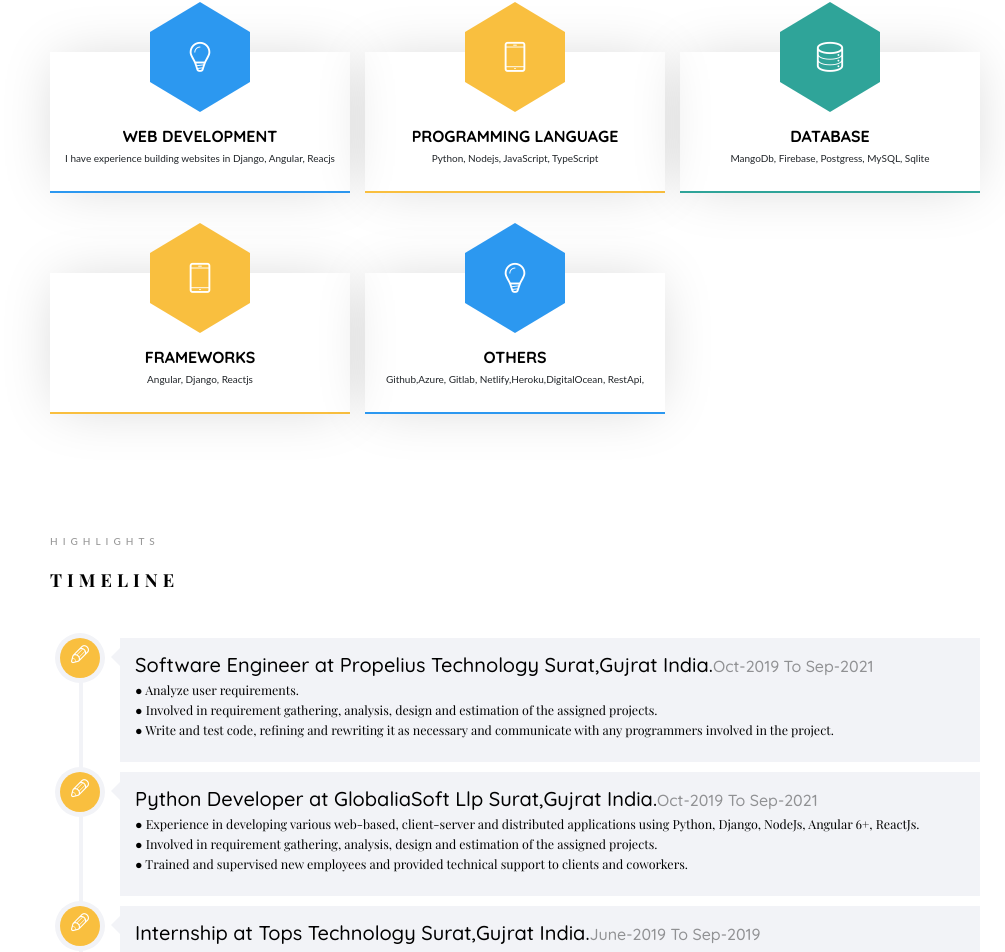
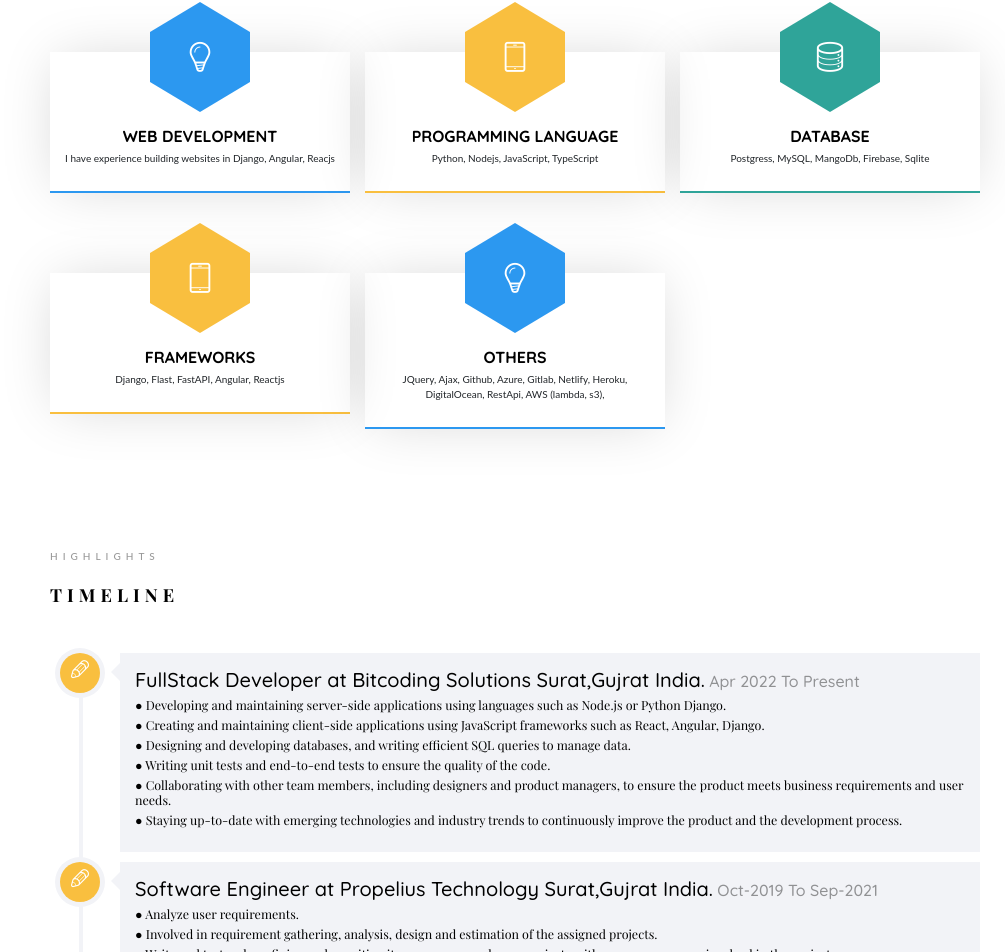
Before and after one commit to gajanan0707/My_PortFolio, a React (Create React App) app: page / in a window 1280 px wide. Shown: the part 1142-2094 px from the top of the page, without its empty margins (275-1280 px from the left). Built offline with nearby package versions, Linux system fonts and the light colour scheme; a web font is replaced by a local one.

Commit message:
New update

```diff
--- a/src/components/about.jsx
+++ b/src/components/about.jsx
@@ -17,7 +17,7 @@ export default class About extends Component {
                       <span className="heading-meta">About Us</span>
                       <h2 className="colorlib-heading">Who Am I?</h2>
                       <h4>
-                      Hi, I’m Gajanan. I'm a multi-talented human with over 2+ years of experience in Web Development. You can also call me a FullStack Developer, I don’t like to define myself by the work I’ve done. I define myself by the work I want to do. Skills can be taught, personality is inherent. I prefer to keep learning, continue challenging myself and do interesting things that matter. I like to develop expertise in a number of areas over the course of my life and career.
+                      Hi, I’m Gajanan. Hi, I am a full-stack web developer having over 4+ years of experience.I am always enthusiastic for learning new technologies, I don’t like to define myself by the work I’ve done. I define myself by the work I want to do. Skills can be taught, personality is inherent. I prefer to keep learning, continue challenging myself and do interesting things that matter. I like to develop expertise in a number of areas over the course of my life and career.
                       </h4>
                     </div>
                   </div>
@@ -71,7 +71,7 @@ export default class About extends Component {
                   </span>
                   <div className="desc">
                     <h3>Database</h3>
-                    <p>MangoDb, Firebase, Postgress, MySQL, Sqlite</p>
+                    <p>Postgress, MySQL, MangoDb, Firebase, Sqlite</p>
                   </div>
                 </div>
               </div>
@@ -82,7 +82,7 @@ export default class About extends Component {
                   </span>
                   <div className="desc">
                     <h3>Frameworks</h3>
-                    <p>Angular, Django, Reactjs</p>
+                    <p>Django, Flast, FastAPI, Angular, Reactjs</p>
                   </div>
                 </div>
               </div>
@@ -94,7 +94,7 @@ export default class About extends Component {
                   <div className="desc">
                     <h3>Others</h3>
                     <p>
-                     Github,Azure, Gitlab, Netlify,Heroku,DigitalOcean, RestApi,
+                    JQuery, Ajax, Github, Azure, Gitlab, Netlify, Heroku, DigitalOcean, RestApi, AWS (lambda, s3),
                     </p>
                   </div>
                 </div>
--- a/src/components/introduction.jsx
+++ b/src/components/introduction.jsx
@@ -25,7 +25,7 @@ export default class Introduction extends Component {
                           <p>
                             <a
                               className="btn btn-primary btn-learn"
-                              href="https://drive.google.com/file/d/1DZebtQZjI7Bg89tgv7DZ0gBB1fTgOvkC/view?usp=sharing"
+                              href="https://drive.google.com/file/d/1Eoomceu36dnAktrvGYggiiwPfw0jKfzZ/view?usp=drive_link"
                               target="_blank"
                               rel="noopener noreferrer"
                             >
--- a/src/components/timeline.jsx
+++ b/src/components/timeline.jsx
@@ -18,6 +18,30 @@ export default class Timeline extends Component {
             <div className="row">
               <div className="col-md-12">
                 <div className="timeline-centered">
+                <article
+                    className="timeline-entry animate-box"
+                    data-animate-effect="fadeInLeft"
+                  >
+                    <div className="timeline-entry-inner">
+                      <div className="timeline-icon color-3">
+                        <i className="icon-pen2" />
+                      </div>
+                      <div className="timeline-label">
+                        <h2>
+                          FullStack Developer at Bitcoding Solutions Surat,Gujrat India.
+                          <span> Apr 2022 To Present</span>
+                        </h2>
+                        <p>
+                        <h5>● Developing and maintaining server-side applications using languages such as Node.js or Python Django.</h5>
+                          <h5>● Creating and maintaining client-side applications using JavaScript frameworks such as React, Angular, Django.</h5>
+                          <h5>● Designing and developing databases, and writing efficient SQL queries to manage data.</h5>
+                          <h5>● Writing unit tests and end-to-end tests to ensure the quality of the code.</h5>
+                          <h5>● Collaborating with other team members, including designers and product managers, to ensure the product meets business requirements and user needs.</h5>
+                          <h5>● Staying up-to-date with emerging technologies and industry trends to continuously improve the product and the development process.</h5>
+                        </p>
+                      </div>
+                    </div>
+                  </article>
                   <article
                     className="timeline-entry animate-box"
                     data-animate-effect="fadeInLeft"
@@ -29,7 +53,7 @@ export default class Timeline extends Component {
                       <div className="timeline-label">
                         <h2>
                           Software Engineer at Propelius Technology Surat,Gujrat India.
-                          <span>Oct-2019 To Sep-2021</span>
+                          <span> Oct-2019 To Sep-2021</span>
                         </h2>
                         <p>
                           <h5>● Analyze user requirements.</h5>
@@ -51,7 +75,7 @@ export default class Timeline extends Component {
                       <div className="timeline-label">
                         <h2>
                           Python Developer at GlobaliaSoft Llp Surat,Gujrat India.
-                          <span>Oct-2019 To Sep-2021</span>
+                          <span> Oct-2019 To Sep-2021</span>
                         </h2>
                         <p>
                           <h5>● Experience in developing various web-based, client-server and distributed applications using
@@ -73,7 +97,7 @@ export default class Timeline extends Component {
                       <div className="timeline-label">
                         <h2>
                           Internship at Tops Technology Surat,Gujrat India.
-                          <span>June-2019 To Sep-2019</span>
+                          <span> June-2019 To Sep-2019</span>
                         </h2>
                         <p>
                           <h5>● Developing and Learning Python and Django based web applications.</h5>
```
